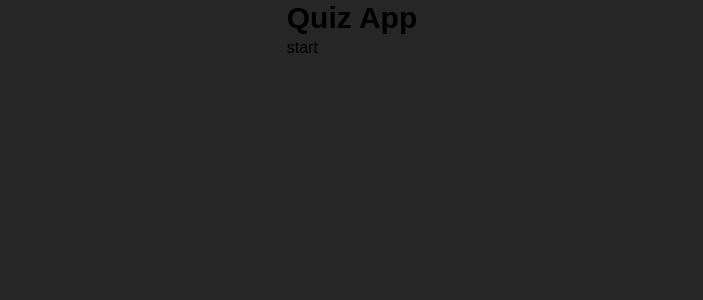
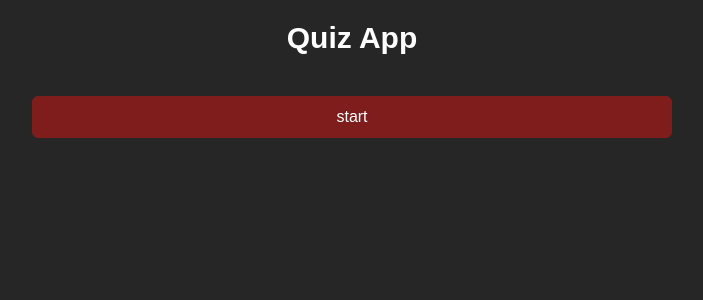
Before and after one commit to melikaeslahi/quizapp, a Next.js app: page / in a window 1280 px wide. Shown: the top 300 px of the page, without its empty margins (288-991 px from the left). Built offline with nearby package versions, Linux system fonts and the light colour scheme; a web font is replaced by a local one.

Commit message:
add Loading

```diff
--- a/package.json
+++ b/package.json
@@ -9,9 +9,10 @@
     "lint": "next lint"
   },
   "dependencies": {
+    "next": "14.2.4",
     "react": "^18",
     "react-dom": "^18",
-    "next": "14.2.4"
+    "react-loading-skeleton": "^3.4.0"
   },
   "devDependencies": {
     "postcss": "^8",
--- a/src/app/layout.js
+++ b/src/app/layout.js
@@ -1,5 +1,6 @@
 import { Edu_QLD_Beginner } from "next/font/google";
 import "./globals.css";
+import "react-loading-skeleton/dist/skeleton.css"
 
 const  eduQLD =  Edu_QLD_Beginner(
   { subsets: ["latin"] ,
--- /dev/null
+++ b/src/app/loading.js
@@ -0,0 +1,6 @@
+export default function loading(){
+    return(
+        <>
+        </>
+    );
+}
--- a/src/app/page.js
+++ b/src/app/page.js
@@ -5,11 +5,11 @@ import Link from "next/link";
 
 export default function Home() {
   return (
-      <main>
-        <div>
-           <h1 className="text-3xl font-extrabold ">Quiz App</h1>
-           <Link href={'/quiz'}>
-             <button>start</button>
+      <main className="w-full">
+        <div className="container w-full flex flex-col justify-center items-center my-auto">
+           <h1 className="text-3xl text-white p-5 font-extrabold ">Quiz App</h1>
+           <Link href={'/quiz'} className="w-full flex justify-center">
+             <button  className="w-2/4 mt-5  py-2 px-4 border  border-red-900  rounded-md  bg-red-900  text-white">start</button>
            </Link>
         </div>
       </main>
--- /dev/null
+++ b/src/app/quiz/loading.js
@@ -0,0 +1,12 @@
+import Skeleton from "react-loading-skeleton";
+
+export default function Loading({count}){
+    return(
+
+        <Skeleton count={count}
+         height={40}
+         duration={2}
+         baseColor="gray"
+         highlightColor="#f8f8f8" />
+    );
+}
--- a/src/app/quiz/page.js
+++ b/src/app/quiz/page.js
@@ -1,7 +1,8 @@
 "use client";
 
-import { useState } from "react";
+import { useEffect, useState } from "react";
 import { quiz } from "../data";
+import Loading from "./loading";
 
 export default function Page(){
     const [activeQuestion , setActiveQuestion] =useState(0);
@@ -9,6 +10,8 @@ export default function Page(){
     const [checked , setChecked] = useState(false);
     const [selectedAnswerIndex , setSelectedAnswerIndex] = useState(null);
     const [showResult , setShowResult] = useState(false);
+    const [answers , setAnswers]= useState();
+    const [correctAnswer , setCorrectAnswer]= useState();
     const [result , setResult] = useState({
         score:0,
         correctAnswers:0,
@@ -16,7 +19,13 @@ export default function Page(){
     });
 
     const {questions} = quiz;
-    const {answers , correctAnswer} = questions[activeQuestion];
+
+    useEffect(()=>{
+        setTimeout(()=>{
+          setAnswers(questions[activeQuestion].answers);
+          setCorrectAnswer(questions[activeQuestion].correctAnswer);
+        } , 2000);
+    } , [result])
 
     const  onAnswerSelected = (answer , index)=>{
         setChecked(true);
@@ -44,6 +53,8 @@ export default function Page(){
          });
         if (activeQuestion !== questions.length -1) {
             setActiveQuestion((prev)=>prev+1);
+            setAnswers([]);
+            setCorrectAnswer('');
         }else{
             setActiveQuestion(0);
             setShowResult(true)
@@ -70,7 +81,8 @@ export default function Page(){
                     <div className="bg-zinc-600 w-full p-5 rounded-md">
                       <h3 className="text-xl font-bold text-red-900 text-center mb-5">{questions[activeQuestion].question}</h3>
                       {
-                        answers.map((answer , index)=>(
+                        answers?.length > 0 ? (
+                            answers?.map((answer , index)=>(
                                 <li key={index}
                                     className={`${selectedAnswerIndex === index ? 'bg-red-800 bg-opacity-30 text-sm font-medium text-white p-2 w-full mt-2 border border-gray-400 rounded-sm list-none' : ''}
                                     text-sm font-medium text-white p-2 w-full mt-2 border border-gray-400
@@ -80,6 +92,10 @@ export default function Page(){
                                     {answer}
                                 </li>
                             ))
+                        ) :(
+                            <Loading count={4} />
+                        )
+
                       }
                       {
                         checked ?
```
Also changed, not shown: 1 other file (tests, documents, lock files or other folders). Lines whose indentation alone changed are shown as unchanged.
